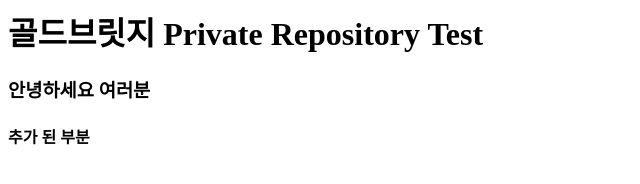
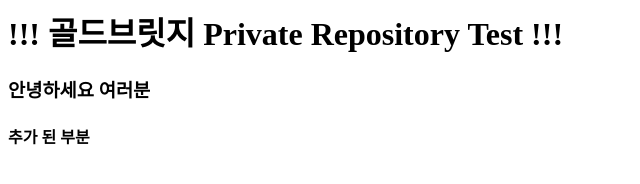
Before and after one commit to seatree77/test, a plain HTML site: page index.html in a window 1280 px wide. Shown: the whole page, without its empty margins (0-640 px from the left). Drawn offline with Linux system fonts and the light colour scheme.

Commit message:
first commit

```diff
--- a/index.html
+++ b/index.html
@@ -1,3 +1,3 @@
-<h1>골드브릿지 Private Repository Test<h1>
+<h1>!!! 골드브릿지 Private Repository Test !!!<h1>
 <h3>안녕하세요 여러분</h3>
 <h4>추가 된 부분</h4>
```
Also changed, not shown: gold.css (added), test.css (deleted).
